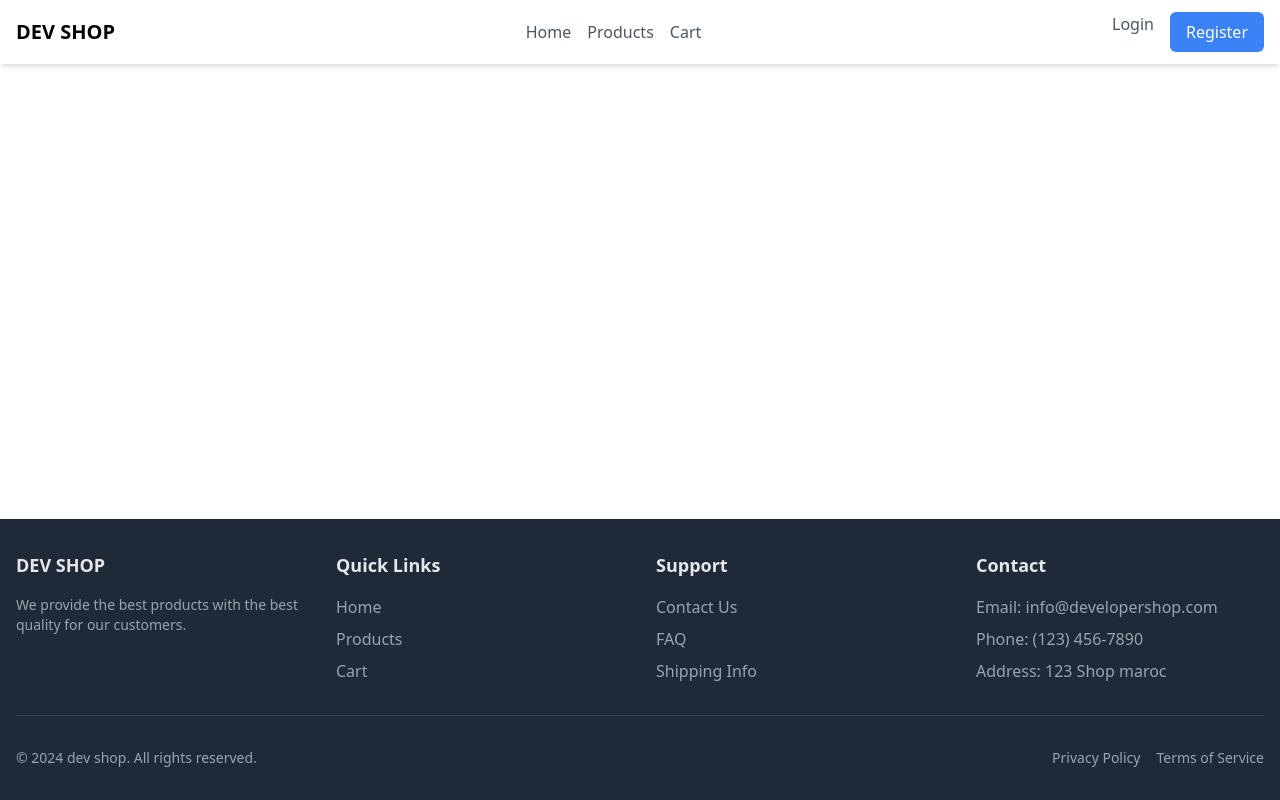
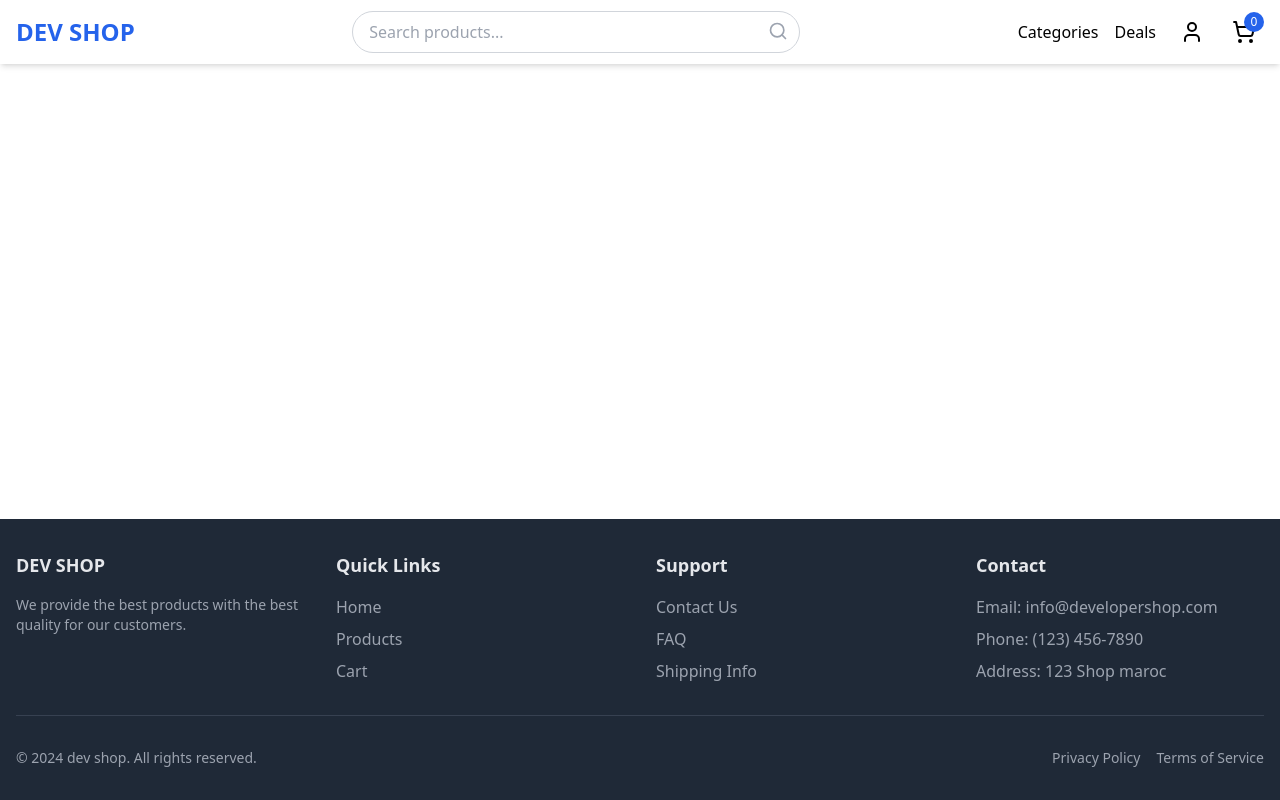
Before and after one commit to Mohamed-amine-Mr/ecommerce-platform, a React (Vite) app: page / in a window 1280 px wide. Built offline with nearby package versions, Linux system fonts and the light colour scheme.

Commit message:
Refactored Navbar component with lucide-react icons and added search bar

```diff
--- a/src/components/layout/Navbar.jsx
+++ b/src/components/layout/Navbar.jsx
@@ -1,109 +1,54 @@
-// src/components/Navbar.jsx
-import { useState } from "react";
 import { Link } from "react-router-dom";
+import { ShoppingCart, User, Search } from "lucide-react";
 
-function Navbar() {
-  const [isOpen, setIsOpen] = useState(false);
-
+const Navbar = () => {
   return (
     <nav className="bg-white shadow-md">
-      <div className="max-w-7xl mx-auto px-4">
-        <div className="flex justify-between h-16 items-center">
-          <Link to="/" className="text-xl font-bold">
+      <div className="container mx-auto px-4">
+        <div className="flex items-center justify-between h-16">
+          {/* Logo */}
+          <Link to="/" className="text-2xl font-bold text-blue-600">
             DEV SHOP
           </Link>
 
-          {/* Desktop Navigation */}
-          <div className="hidden md:flex space-x-4">
-            <Link to="/" className="text-gray-600 hover:text-gray-900">
-              Home
-            </Link>
-            <Link to="/products" className="text-gray-600 hover:text-gray-900">
-              Products
-            </Link>
-            <Link to="/cart" className="text-gray-600 hover:text-gray-900">
-              Cart
-            </Link>
+          {/* Search Bar */}
+          <div className="hidden md:flex flex-1 max-w-md mx-6">
+            <div className="relative w-full">
+              <input
+                type="text"
+                placeholder="Search products..."
+                className="w-full px-4 py-2 rounded-full border border-gray-300 focus:outline-none focus:border-blue-500"
+              />
+              <Search className="absolute right-3 top-2.5 h-5 w-5 text-gray-400" />
+            </div>
           </div>
 
-          {/* Desktop Auth Buttons */}
-          <div className="hidden md:flex space-x-4">
-            <Link to="/login" className="text-gray-600 hover:text-gray-900">
-              Login
+          {/* Navigation Links */}
+          <div className="flex items-center space-x-4">
+            <Link to="/categories" className="hover:text-blue-600">
+              Categories
             </Link>
-            <Link
-              to="/register"
-              className="bg-blue-500 text-white px-4 py-2 rounded-md hover:bg-blue-600"
-            >
-              Register
+            <Link to="/deals" className="hover:text-blue-600">
+              Deals
             </Link>
-          </div>
 
-          {/* Mobile Menu Button */}
-          <button onClick={() => setIsOpen(!isOpen)} className="md:hidden p-2">
-            <svg
-              className="h-6 w-6"
-              fill="none"
-              strokeLinecap="round"
-              strokeLinejoin="round"
-              strokeWidth="2"
-              viewBox="0 0 24 24"
-              stroke="currentColor"
-            >
-              {isOpen ? (
-                <path d="M6 18L18 6M6 6l12 12" />
-              ) : (
-                <path d="M4 6h16M4 12h16M4 18h16" />
-              )}
-            </svg>
-          </button>
-        </div>
-
-        {/* Mobile Menu */}
-        {isOpen && (
-          <div className="md:hidden">
-            <div className="px-2 pt-2 pb-3 space-y-1">
-              <Link
-                to="/"
-                className="block px-3 py-2 text-gray-600 hover:text-gray-900"
-                onClick={() => setIsOpen(false)}
-              >
-                Home
-              </Link>
-              <Link
-                to="/products"
-                className="block px-3 py-2 text-gray-600 hover:text-gray-900"
-                onClick={() => setIsOpen(false)}
-              >
-                Products
-              </Link>
-              <Link
-                to="/cart"
-                className="block px-3 py-2 text-gray-600 hover:text-gray-900"
-                onClick={() => setIsOpen(false)}
-              >
-                Cart
-              </Link>
-              <Link
-                to="/login"
-                className="block px-3 py-2 text-gray-600 hover:text-gray-900"
-                onClick={() => setIsOpen(false)}
-              >
-                Login
-              </Link>
-              <Link
-                to="/register"
-                className="block px-3 py-2 bg-blue-500 text-white rounded-md"
-                onClick={() => setIsOpen(false)}
-              >
-                Register
-              </Link>
+            {/* Icons */}
+            <div className="flex items-center space-x-3">
+              <button className="p-2 hover:bg-gray-100 rounded-full">
+                <User className="h-6 w-6" />
+              </button>
+              <button className="p-2 hover:bg-gray-100 rounded-full relative">
+                <ShoppingCart className="h-6 w-6" />
+                <span className="absolute top-0 right-0 bg-blue-600 text-white text-xs rounded-full h-5 w-5 flex items-center justify-center">
+                  0
+                </span>
+              </button>
             </div>
           </div>
-        )}
+        </div>
       </div>
     </nav>
   );
-}
+};
 
 export default Navbar;
```
